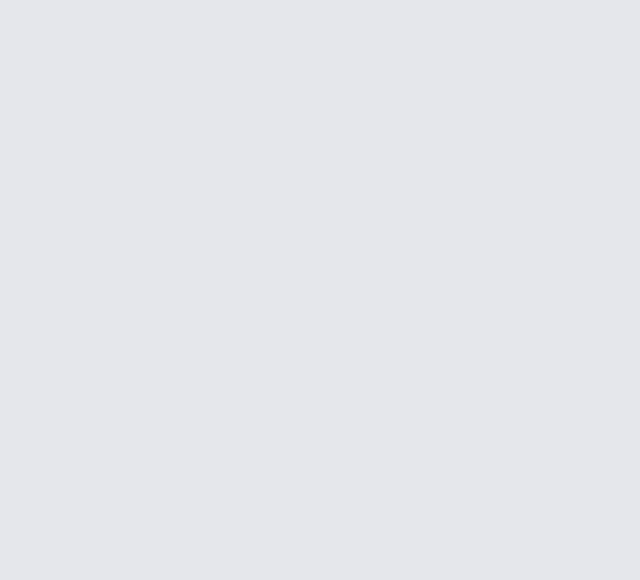
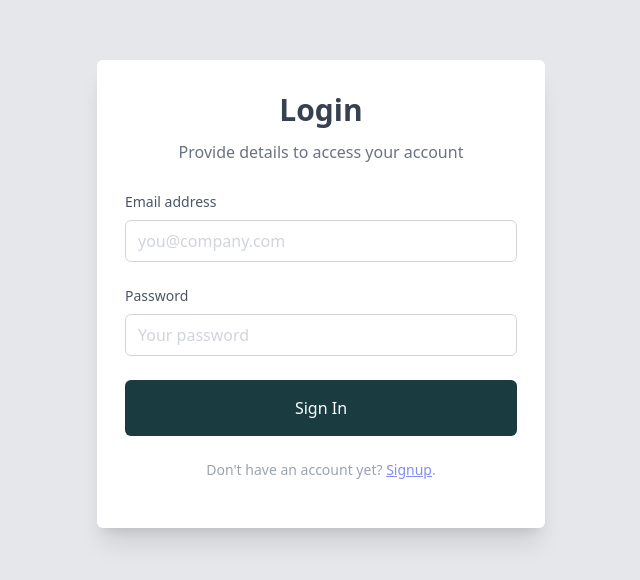
Before and after one commit to AdityaPimpalkar/BlogIt-client, a React (Create React App) app: page /login in a window 1280 px wide. Before the commit this address had no page. Shown: the part 106-686 px from the top of the page, without its empty margins (319-959 px from the left). Built offline with nearby package versions, Linux system fonts and the light colour scheme.

Commit message:
Login page completion

```diff
--- a/src/App.tsx
+++ b/src/App.tsx
@@ -4,6 +4,7 @@ import "./App.css";
 import "react-toastify/dist/ReactToastify.min.css";
 import Signup from "./screens/Signup";
 import Posts from "./screens/Posts";
+import Login from "./screens/Login";
 
 toast.configure({ position: "top-right" });
 
@@ -12,6 +13,7 @@ function App() {
     <BrowserRouter>
       <Routes>
         <Route path="signup" element={<Signup />} />
+        <Route path="login" element={<Login />} />
         <Route path="posts" element={<Posts />} />
       </Routes>
     </BrowserRouter>
--- a/src/screens/Login.tsx
+++ b/src/screens/Login.tsx
@@ -1,25 +1,22 @@
 import React, { useState } from "react";
 import { useNavigate } from "react-router-dom";
 import Joi from "joi";
+import Spinner from "../icons/Spinner";
+import { login } from "../services/auth.service";
 
 function Login() {
-  const [firstName, setFirstName] = useState("");
-  const [lastName, setLastName] = useState("");
   const [email, setEmail] = useState("");
   const [password, setPassword] = useState("");
-  const [confirmPassword, setConfirmPassword] = useState("");
-  const [errors, setErrors] = useState<signUpForm>({} as signUpForm);
+  const [errors, setErrors] = useState<LoginForm>({} as LoginForm);
+  const [isProcessing, setIsProcessing] = useState(false);
   const navigate = useNavigate();
 
   const form = {
-    firstName: Joi.string().required().min(3).max(30).label("First name"),
-    lastName: Joi.string().required().min(3).max(30).label("Last name"),
     email: Joi.string()
       .email({ tlds: { allow: false } })
       .required()
       .label("Email"),
-    password: Joi.string().required().label("Password"),
-    confirmPassword: Joi.string().required().label("Confirm password"),
+    password: Joi.string().min(3).max(15).required().label("Password"),
   };
 
   const handleChange = (
@@ -34,7 +31,6 @@ function Login() {
     });
 
     const { error } = schemaProp.validate(validate);
-    console.log(error?.details);
 
     if (error) {
       const errorDetails = { [name]: error.details[0].message };
@@ -47,13 +43,10 @@ function Login() {
     setState(element.target.value);
   };
 
-  const handleSave = () => {
-    const formData = {
-      firstName: firstName,
-      lastName: lastName,
+  const handleLogin = async () => {
+    const formData: LoginForm = {
       email: email,
       password: password,
-      confirmPassword: confirmPassword,
     };
     const schema = Joi.object({ ...form });
     const { error } = schema.validate(formData);
@@ -67,76 +60,74 @@ function Login() {
       setErrors({ ...errors, ...errorDetails });
       return;
     }
-    console.log("saved");
+    try {
+      setIsProcessing(true);
+      await login(formData);
+      navigate("/posts", { replace: true });
+    } catch {
+      setIsProcessing(false);
+    }
   };
 
   return (
-    <div className="flex items-center min-h-screen bg-white dark:bg-gray-900">
+    <div className="flex items-center min-h-screen bg-gray-200 dark:bg-gray-900">
       <div className="container mx-auto">
-        <div className="max-w-md mx-auto my-10">
+        <div className="max-w-md mx-auto my-10 py-5 bg-white shadow-xl rounded-md">
           <div className="text-center">
             <h1 className="my-3 text-3xl font-semibold text-gray-700 dark:text-gray-200">
-              Sign in
+              Login
             </h1>
             <p className="text-gray-500 dark:text-gray-400">
-              Sign in to access your account
+              Provide details to access your account
             </p>
           </div>
           <div className="m-7">
             <form action="">
-              <div className="mb-6">
-                <label
-                  htmlFor="email"
-                  className="block mb-2 text-sm text-gray-600 dark:text-gray-400"
-                >
-                  Email Address
-                </label>
-                <input
+              <Input
                 type="email"
+                label="Email address"
                 name="email"
-                  id="email"
                 placeholder="you@company.com"
-                  className="w-full px-3 py-2 placeholder-gray-300 border border-gray-300 rounded-md focus:outline-none focus:ring focus:ring-indigo-100 focus:border-indigo-300 dark:bg-gray-700 dark:text-white dark:placeholder-gray-500 dark:border-gray-600 dark:focus:ring-gray-900 dark:focus:border-gray-500"
+                value={email}
+                onChnage={(val: React.ChangeEvent<HTMLInputElement>) =>
+                  handleChange(val, setEmail)
+                }
+                error={errors.email ?? errors.email}
               />
-              </div>
-              <div className="mb-6">
-                <div className="flex justify-between mb-2">
-                  <label
-                    htmlFor="password"
-                    className="text-sm text-gray-600 dark:text-gray-400"
-                  >
-                    Password
-                  </label>
-                  <a
-                    href="#!"
-                    className="text-sm text-gray-400 focus:outline-none focus:text-indigo-500 hover:text-indigo-500 dark:hover:text-indigo-300"
-                  >
-                    Forgot password?
-                  </a>
-                </div>
-                <input
+              <Input
                 type="password"
+                label="Password"
                 name="password"
-                  id="password"
-                  placeholder="Your Password"
-                  className="w-full px-3 py-2 placeholder-gray-300 border border-gray-300 rounded-md focus:outline-none focus:ring focus:ring-indigo-100 focus:border-indigo-300 dark:bg-gray-700 dark:text-white dark:placeholder-gray-500 dark:border-gray-600 dark:focus:ring-gray-900 dark:focus:border-gray-500"
+                placeholder="Your password"
+                value={password}
+                onChnage={(val: React.ChangeEvent<HTMLInputElement>) =>
+                  handleChange(val, setPassword)
+                }
+                error={errors.password ?? errors.password}
               />
-              </div>
               <div className="mb-6">
                 <button
                   type="button"
-                  className="w-full px-3 py-4 text-white bg-indigo-500 rounded-md focus:bg-indigo-600 focus:outline-none"
+                  className={`w-full px-3 py-4 flex justify-center items-center text-white bg-tealsecondary rounded-md focus:outline-none ${
+                    isProcessing ?? "cursor-not-allowed"
+                  }`}
+                  onClick={() => handleLogin()}
+                  disabled={isProcessing}
                 >
-                  Sign in
+                  {isProcessing ? (
+                    <Spinner className="text-white h-5 w-5" />
+                  ) : null}
+
+                  {isProcessing ? "Processing..." : "Sign In"}
                 </button>
               </div>
               <p className="text-sm text-center text-gray-400">
-                Don&#x27;t have an account yet?{" "}
+                Don't have an account yet?{" "}
                 <a
-                  href="#!"
-                  className="text-indigo-400 focus:outline-none focus:underline focus:text-indigo-500 dark:focus:border-indigo-800"
+                  href="/signup"
+                  className="text-indigo-400 underline focus:outline-none focus:underline focus:text-indigo-500 dark:focus:border-indigo-800"
                 >
-                  Sign up
+                  Signup
                 </a>
                 .
               </p>
@@ -148,42 +139,45 @@ function Login() {
   );
 }
 
-// const Input = ({
-//   label,
-//   type,
-//   name,
-//   value,
-//   placeholder,
-//   autoFocus,
-//   onChnage,
-//   error,
-// }: InputProps) => {
-//   return (
-//     <React.Fragment>
-//       <span classNameName="ml-2">{label}</span>
-//       <input
-//         type={type}
-//         classNameName="p-2 m-2 outline-none rounded-lg border-gray-500 border focus:border-teal"
-//         name={name}
-//         placeholder={placeholder}
-//         value={value}
-//         autoFocus={autoFocus}
-//         autoComplete="off"
-//         autoCorrect="off"
-//         autoSave="off"
-//         onChange={onChnage}
-//       />
-//       <span classNameName="text-red text-sm ml-2">{error ?? error}</span>
-//     </React.Fragment>
-//   );
-// };
+const Input = ({
+  label,
+  type,
+  name,
+  value,
+  placeholder,
+  autoFocus,
+  onChnage,
+  error,
+}: InputProps) => {
+  return (
+    <div className={`${error ? "mb-0" : "mb-6"}`}>
+      <label
+        htmlFor={name}
+        className="block mb-2 text-sm text-gray-600 dark:text-gray-400"
+      >
+        {label}
+      </label>
+      <input
+        type={type}
+        className="w-full px-3 py-2 placeholder-gray-300 border border-gray-300 rounded-md focus:outline-none focus:border-tealprimary-400 focus:ring focus:ring-tealprimary focus:border-tealprimary-300 dark:bg-gray-700 dark:text-white dark:placeholder-gray-500 dark:border-gray-600 dark:focus:ring-gray-900 dark:focus:border-gray-500"
+        name={name}
+        id={name}
+        placeholder={placeholder}
+        value={value}
+        autoFocus={autoFocus}
+        autoComplete="off"
+        autoCorrect="off"
+        autoSave="off"
+        onChange={onChnage}
+      />
+      <div className="text-sm text-red-500 mt-1">{error ?? error}</div>
+    </div>
+  );
+};
 
-type signUpForm = {
-  firstName: string;
-  lastName: string;
+type LoginForm = {
   email: string;
   password: string;
-  confirmPassword: string;
 };
 
 type InputProps = {
--- a/src/services/auth.service.tsx
+++ b/src/services/auth.service.tsx
@@ -1,6 +1,6 @@
 import { AxiosError } from "axios";
 import { toast } from "react-toastify";
-import { SignUp, Token, TokenData } from "../types/auth.types";
+import { SignUp, Login, Token, TokenData } from "../types/auth.types";
 import http from "../utilities/http";
 
 const authApiEndpoint = "/auth";
@@ -20,3 +20,19 @@ export const signup = async (
     return Promise.reject();
   }
 };
+
+export const login = async (
+  login: Login
+): Promise<{ tokenData: Token; userData: TokenData }> => {
+  try {
+    const res = await http.post(`${authApiEndpoint}/login`, login);
+    const tokenData: Token = res.data.tokenData;
+    const userData: TokenData = res.data.userData;
+    return { tokenData, userData };
+  } catch (error) {
+    const axiosError = error as AxiosError;
+    const message: string = axiosError.response?.data.message;
+    toast.error(message);
+    return Promise.reject();
+  }
+};
```
Also changed, not shown: src/types/auth.types.ts (+14 -0 lines). Lines whose indentation alone changed are shown as unchanged.
